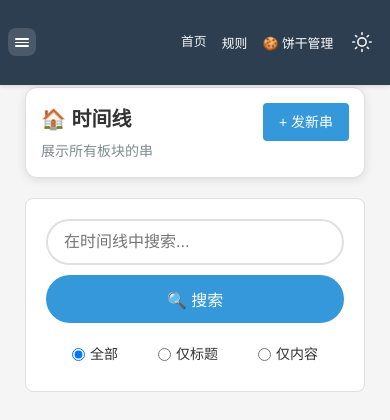
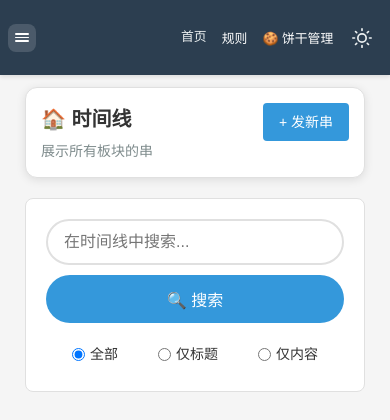
Before and after one commit to colaiii/Forum, a Flask app: page / in a window 390 px wide. Shown: the top 420 px of the page. Run offline with Flask 3, Linux system fonts and the light colour scheme; data that the repository does not hold is empty.

Commit message:
优化移动端

```diff
--- a/app/static/css/style.css
+++ b/app/static/css/style.css
@@ -106,7 +106,7 @@ html.theme-loaded body {
 .header {
     background-color: var(--color-header);
     color: var(--text-inverse);
-    padding: 1rem 0;
+    padding: 0.8rem 0; /* 稍微减少padding，让整体更紧凑 */
     box-shadow: 0 2px 4px var(--shadow-primary);
     position: fixed;
     top: 0;
@@ -118,8 +118,13 @@ html.theme-loaded body {
 
 .header .container {
     display: flex;
-    justify-content: space-between;
+    justify-content: flex-end; /* 导航菜单靠右对齐 */
     align-items: center;
+    flex-direction: row;
+    gap: 0.8rem;
+    padding: 0.5rem 15px; /* 进一步减少内边距 */
+    min-height: 45px; /* 减少最小高度 */
+    position: relative; /* 为绝对定位的按钮提供参考 */
 }
 
 .logo a {
@@ -1066,6 +1071,7 @@ html.theme-loaded body {
     border-right: 1px solid var(--border-primary) !important;
     box-shadow: 2px 0 10px var(--shadow-primary) !important;
     transition: all 0.3s ease !important;
+    top: 65px !important; /* 与body padding-top对齐 */
 }
 
 .sidebar-header {
@@ -1125,22 +1131,11 @@ html.theme-loaded body {
 /* 响应式设计 */
 @media (max-width: 768px) {
     body {
-        padding-top: 70px; /* 减少header高度对应的padding */
+        padding-top: 65px; /* 减少header高度对应的padding */
     }
 
     .container {
         padding: 0 10px;
-    }
-
-    .header .container {
-        display: flex;
-        justify-content: flex-end; /* 导航菜单靠右对齐 */
-        align-items: center;
-        flex-direction: row;
-        gap: 0.8rem;
-        padding: 0.6rem 15px; /* 减少内边距 */
-        min-height: 50px; /* 减少最小高度 */
-        position: relative; /* 为绝对定位的按钮提供参考 */
     }
 
     /* 在移动端隐藏logo标题 */
@@ -2853,7 +2848,7 @@ html.theme-loaded body {
 /* 小屏幕优化 */
 @media (max-width: 480px) {
     body {
-        padding-top: 60px; /* 进一步减少超小屏幕的header padding */
+        padding-top: 55px; /* 进一步减少超小屏幕的header padding */
     }
 
     .mobile-menu-btn {
@@ -2885,13 +2880,13 @@ html.theme-loaded body {
         width: 260px !important;
         min-width: 260px !important;
         max-width: 260px !important;
-        top: 60px; /* 与body padding-top对齐 */
+        top: 55px; /* 与body padding-top对齐 */
     }
 
     .header .container {
-        padding: 0.4rem 8px; /* 进一步减少padding */
+        padding: 0.3rem 8px; /* 进一步减少padding */
         justify-content: flex-end !important;
-        min-height: 40px; /* 减少最小高度 */
+        min-height: 35px; /* 减少最小高度 */
     }
 
     .nav {
--- a/app/templates/index.html
+++ b/app/templates/index.html
@@ -793,7 +793,7 @@ body.loaded {
 .sidebar {
     position: fixed;
     left: 0;
-    top: 80px; /* 紧贴header，无间距 */
+    top: 75px; /* 适应收窄后的header */
     bottom: 0;
     width: 280px;
     min-width: 280px;
```
